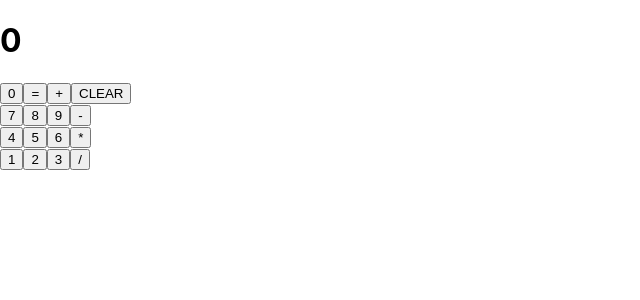
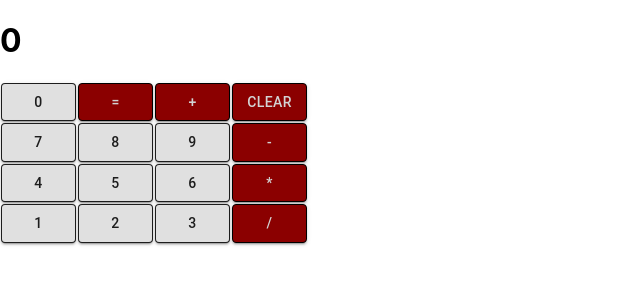
Before and after one commit to bozhkoveselin96/simple-calculator-with-react, a React (Create React App) app: page / in a window 1280 px wide. Shown: the top 300 px of the page, without its empty margins (0-640 px from the left). Built offline with nearby package versions, Linux system fonts and the light colour scheme.

Commit message:
Added buttnons design.

```diff
--- a/package.json
+++ b/package.json
@@ -3,6 +3,7 @@
   "version": "0.1.0",
   "private": true,
   "dependencies": {
+    "@material-ui/core": "^4.11.0",
     "@testing-library/jest-dom": "^4.2.4",
     "@testing-library/react": "^9.5.0",
     "@testing-library/user-event": "^7.2.1",
--- a/src/App.css
+++ b/src/App.css
@@ -36,3 +36,18 @@
     transform: rotate(360deg);
   }
 }
+
+.btn-0,.btn-1,.btn-2,.btn-3,.btn-4,
+.btn-5,.btn-6,.btn-7,.btn-8,.btn-9 {
+  width: 75px;
+  border: 1px solid !important;
+  margin: 1px !important;
+}
+
+.btn-sign {
+  color: lightgrey !important;
+  width: 75px;
+  background-color: darkred !important;
+  margin: 1px !important;
+  border: 1px solid black !important;
+}
--- a/src/Components/ButtonComponent.js
+++ b/src/Components/ButtonComponent.js
@@ -1,4 +1,6 @@
 import React, { Component } from "react";
+import Button from '@material-ui/core/Button';
+import "../App.css";
 
 export default class ButtonComponent extends Component {
     handleClick = () => {
@@ -7,9 +9,9 @@ export default class ButtonComponent extends Component {
 
     render() {
         return (
-            <button onClick={ this.handleClick }>
+            <Button className={`btn-${ parseInt(this.props.value) > -1 ? this.props.value : 'sign' }`} variant="contained" onClick={ this.handleClick }>
                 { this.props.value }
-            </button>
+            </Button>
         );
     }
 }
--- a/src/Components/Container.js
+++ b/src/Components/Container.js
@@ -1,6 +1,7 @@
 import React, { Component } from "react";
 import ScreenComponent from "./ScreenComponent";
 import ButtonComponent from "./ButtonComponent";
+
 
 const errorMessage = 'Cannot be divided by zero!';
 
```
Also changed, not shown: 1 other file (tests, documents, lock files or other folders).
